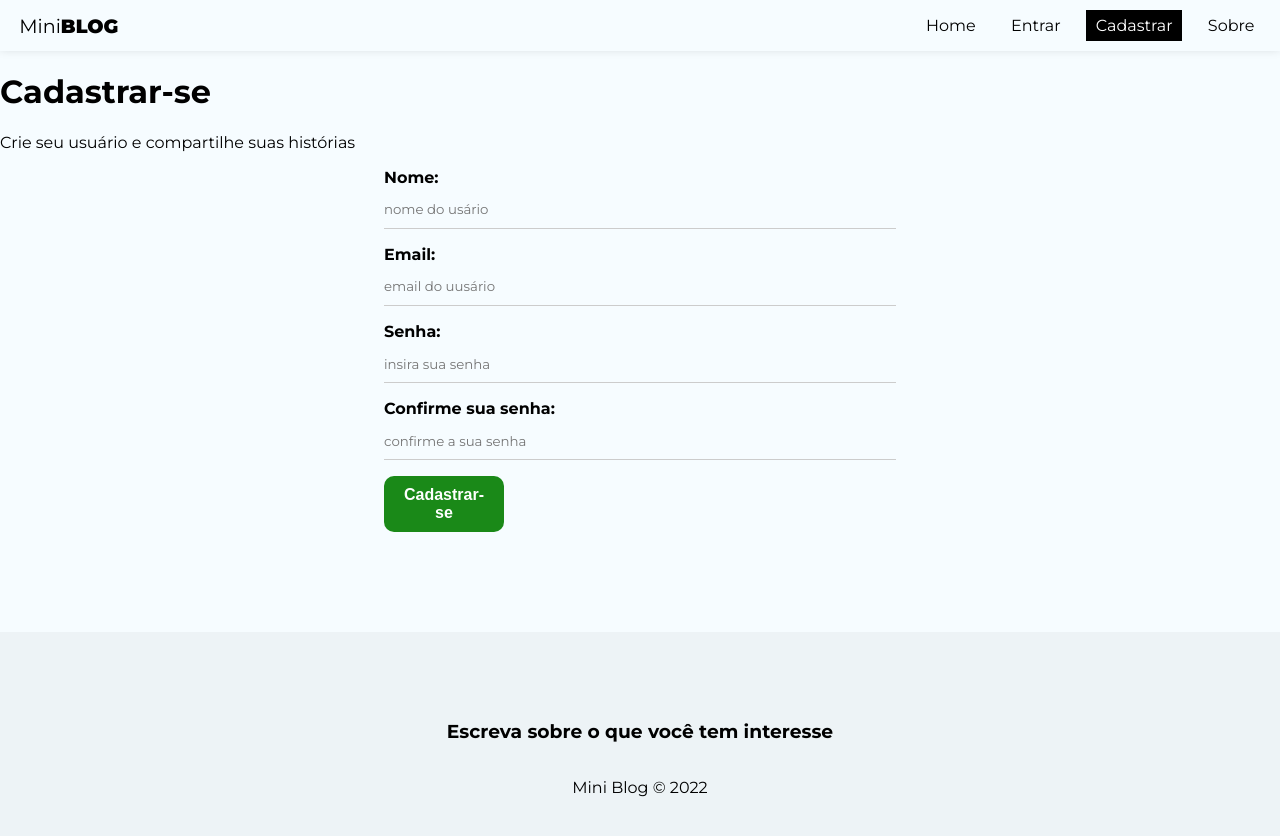
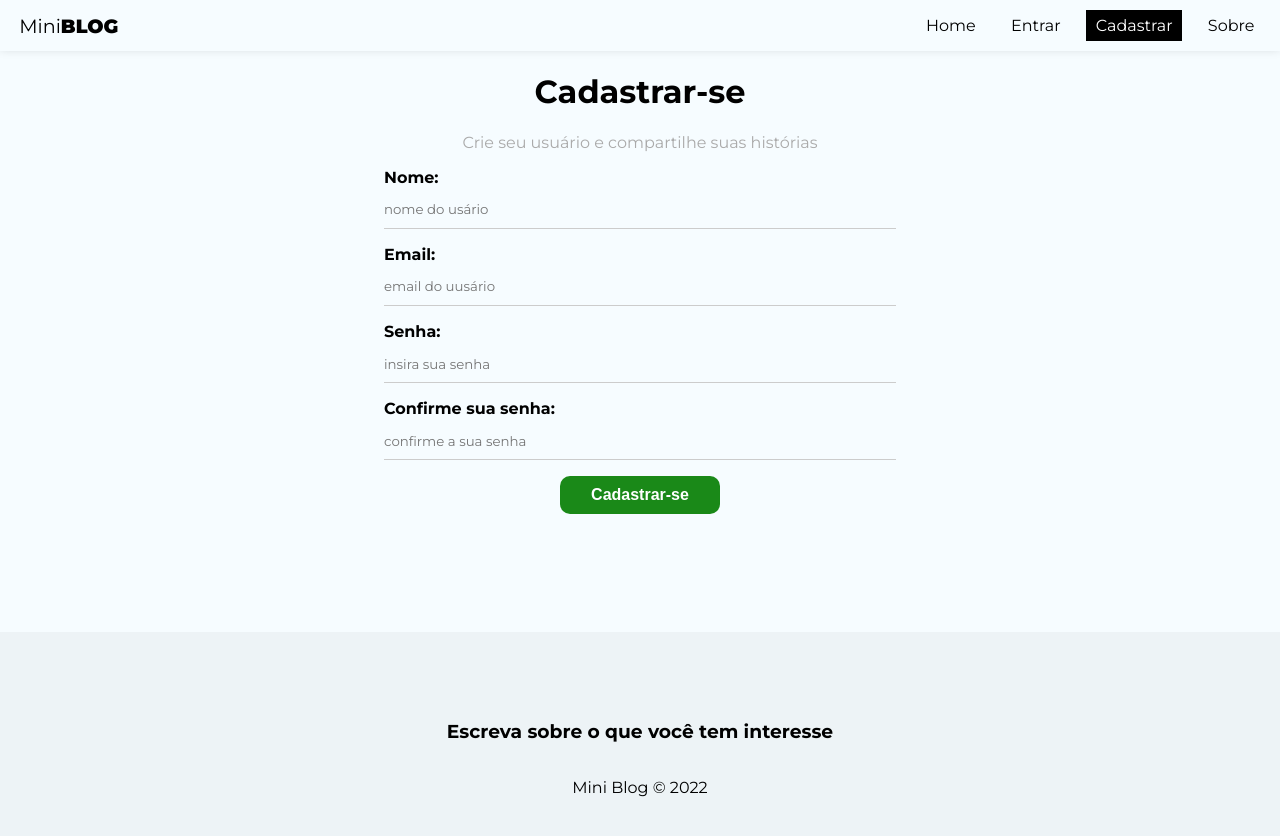
Before and after one commit to Mateus-Castellar/miniblog-react-firebase, a React (Create React App) app: page /register in a window 1280 px wide. Shown: the top 836 px of the page. Built offline with nearby package versions, Linux system fonts and the light colour scheme.

Commit message:
feat: States e HandleSubmit do form de cadastro

```diff
--- a/src/index.css
+++ b/src/index.css
@@ -63,7 +63,7 @@
   text-align: center;
   cursor: pointer;
   border-radius: 10px;
-  width: 120px;
+  width: 160px;
   font-weight: bold;
   border: none;
   padding: 10px 15px;
--- a/src/pages/Autenticacao/Register.js
+++ b/src/pages/Autenticacao/Register.js
@@ -2,32 +2,60 @@
 import { useState, useEffect } from "react";
 
 const Register = () => {
+
+  const [displayName, setDisplayName] = useState("");
+  const [email, setEmail] = useState("");
+  const [password, setPassword] = useState("");
+  const [confirmPassword, setConfirmPassword] = useState("");
+  const [error, setError] = useState("");
+
+  const handleSubmit = (e) => {
+    e.preventDefault();
+
+    setError("");
+
+    const user = {
+      displayName,
+      email,
+      password,
+    };
+
+    if(password !== confirmPassword){
+      setError("as senhas precisam ser iguais!");
+      return;
+    };
+
+    console.log(user);
+  };
+
   return (
-    <div>
+    <div className={styles.register}>
       <h1>Cadastrar-se</h1>
       <p>Crie seu usuário e compartilhe suas histórias</p>
-      <form>
+      <form onSubmit={handleSubmit}>
         <label>
           <span>Nome:</span>
-          <input type="text" name="displayName" required placeholder="nome do usário"/>
+          <input type="text" value={displayName} onChange={(e) => setDisplayName(e.target.value)} name="displayName" required placeholder="nome do usário"/>
         </label>
 
         <label>
           <span>Email:</span>
-          <input type="email" name="email" required placeholder="email do uusário"/>
+          <input type="email" onChange={(e) => setEmail(e.target.value)} name="email" value={email} required placeholder="email do uusário"/>
         </label>
 
         <label>
           <span>Senha:</span>
-          <input type="password" name="password" required placeholder="insira sua senha"/>
+          <input type="password" onChange={(e) => setPassword(e.target.value)} name="password" value={password} required placeholder="insira sua senha"/>
         </label>
 
         <label>
           <span>Confirme sua senha:</span>
-          <input type="password" name="confirPassword" required placeholder="confirme a sua senha"/>
+          <input type="password" onChange={(e) => setConfirmPassword(e.target.value)} name="confirPassword" value={confirmPassword} required placeholder="confirme a sua senha"/>
         </label>
 
         <button className="btn">Cadastrar-se</button>
+
+        {error && <p className="error">{error}</p>}
       </form>
     </div>
   )
```
